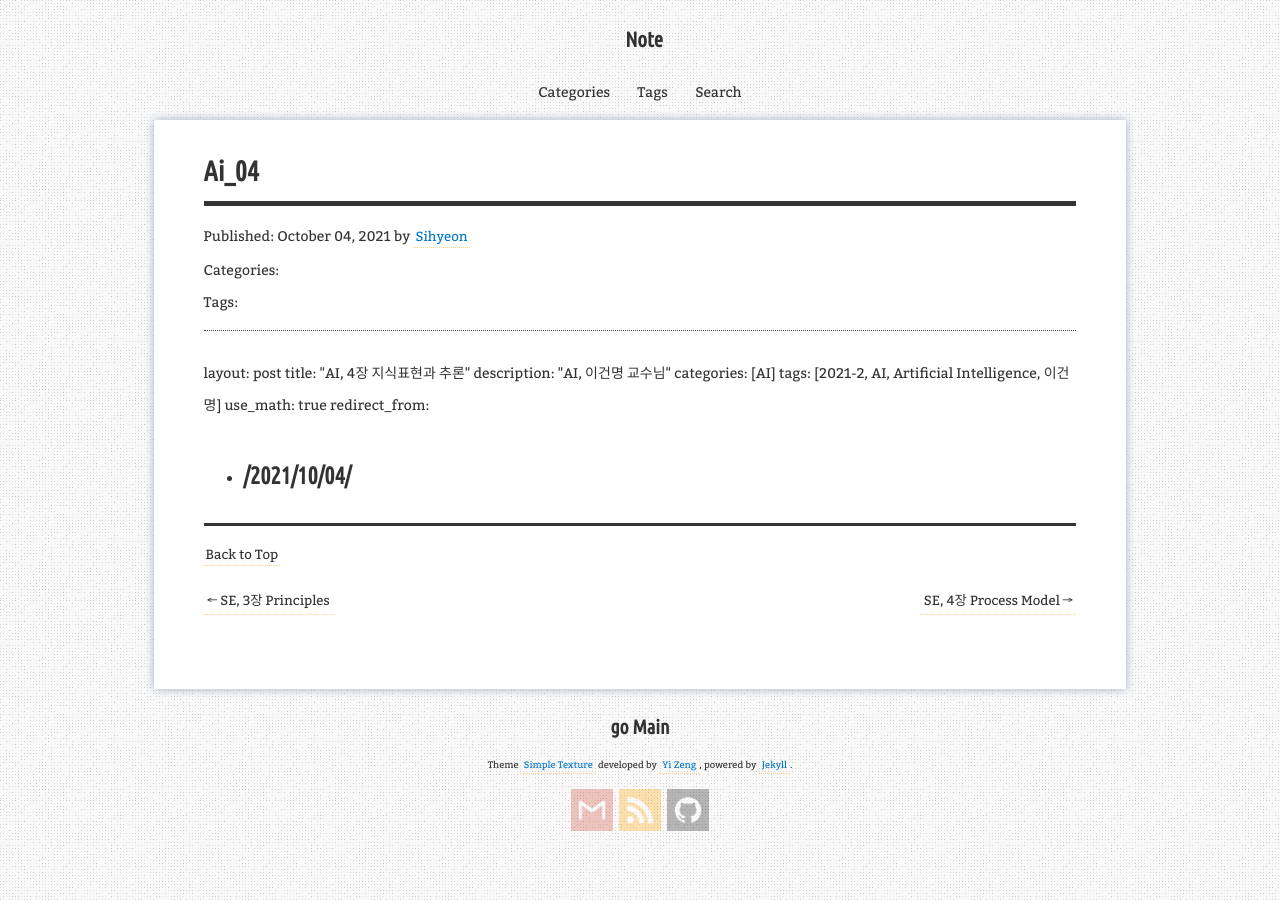
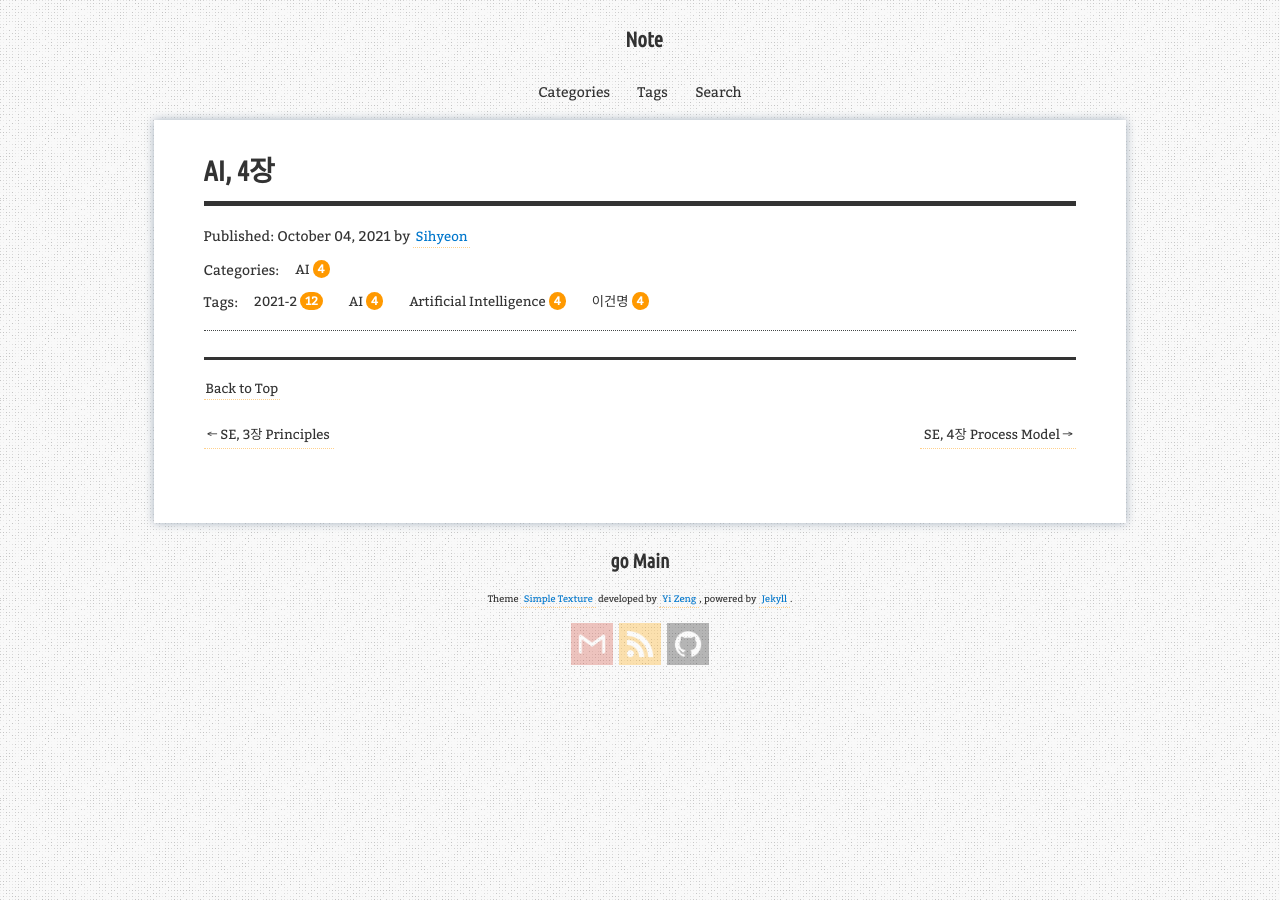
Before and after one commit to aristohyun/aristohyun.github.io, a Jekyll site: the page built from _posts/2021-10-04-AI_04.md, in a window 1280 px wide. Built offline with Jekyll 4.4.1, drawn with Linux system fonts in a browser that asks for light colours; our own code applies the rules of GitHub Pages for plain Markdown files; comment, search, counter and statistics services are not loaded.

Commit message:
Update 2021-10-04-AI_04.md

```diff
--- a/_posts/2021-10-04-AI_04.md
+++ b/_posts/2021-10-04-AI_04.md
@@ -1,5 +1,6 @@
+---
 layout: post
-title: "AI, 4장 지식표현과 추론"
+title: "AI, 4장 "
 description: "AI, 이건명 교수님"
 categories: [AI]
 tags: [2021-2, AI, Artificial Intelligence, 이건명]
```
